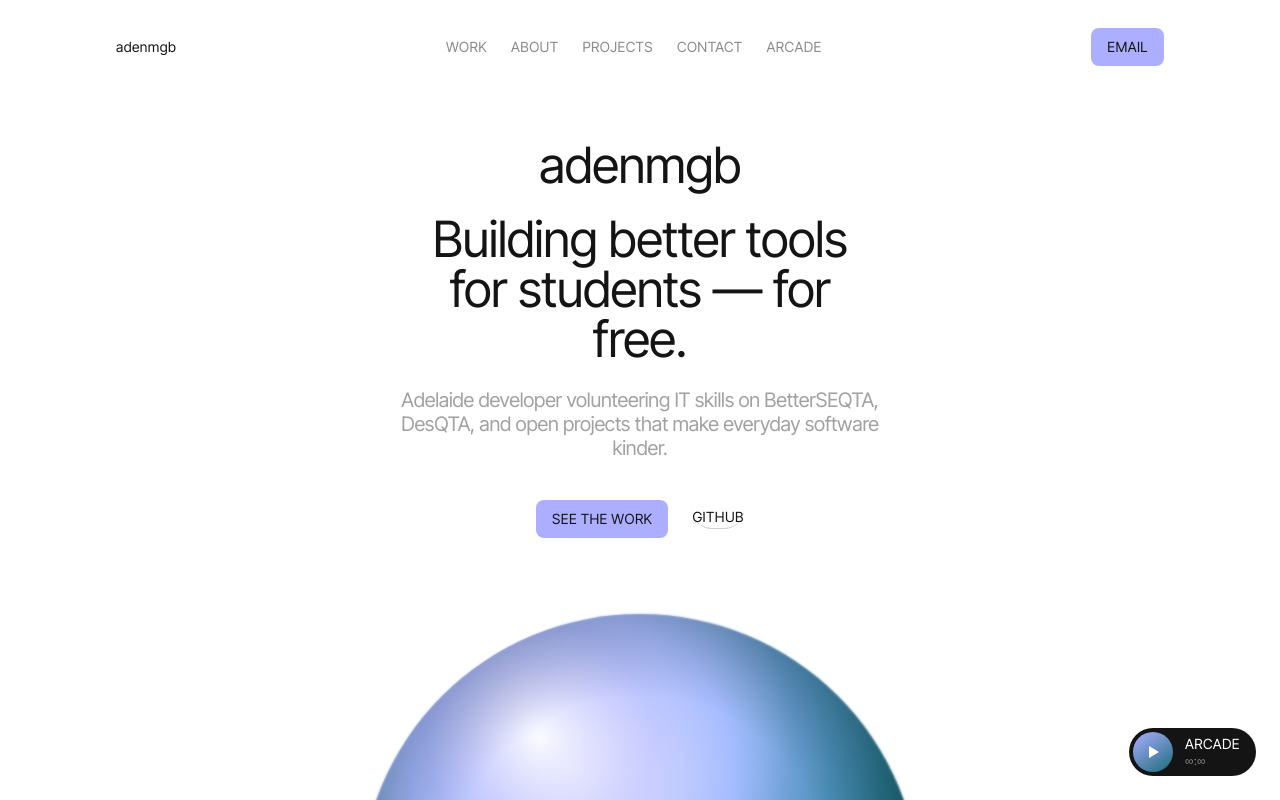
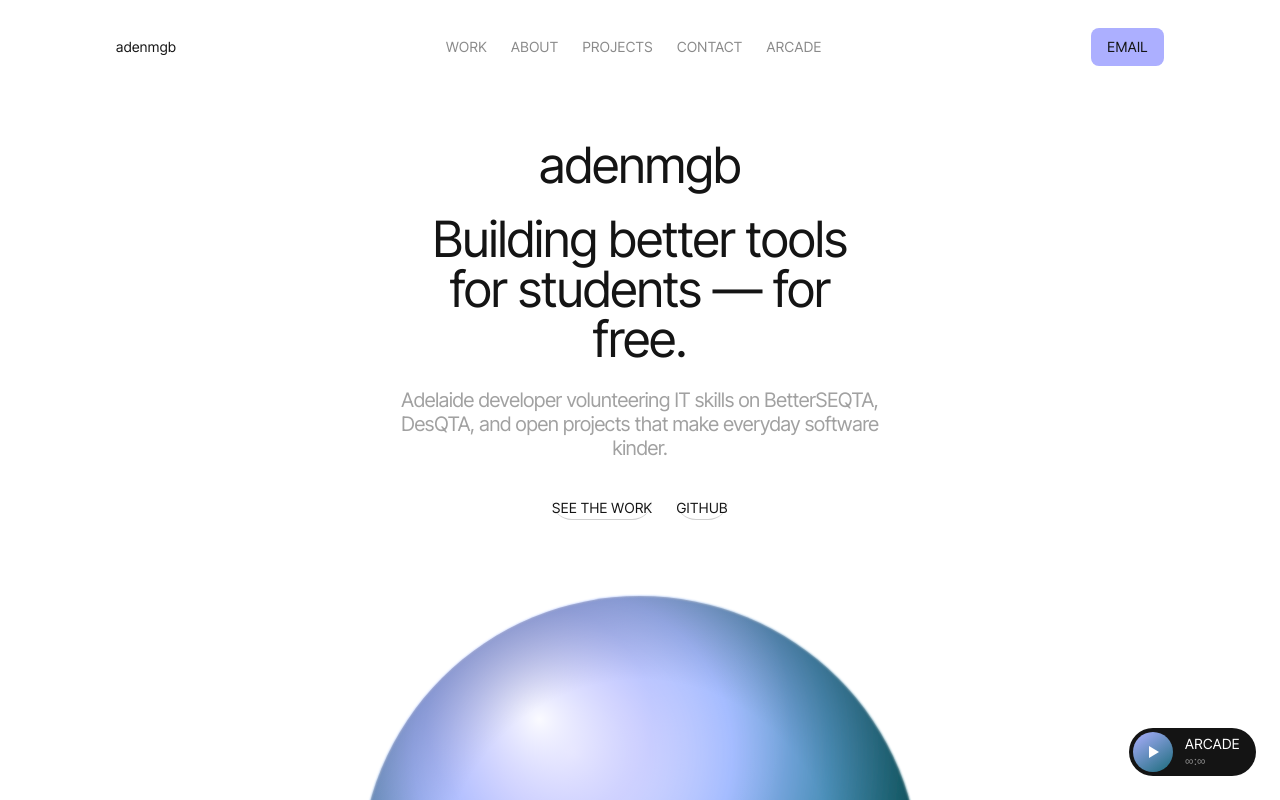
Before and after one commit to AdenMGB/webyuh, a Vue app: page / in a window 1280 px wide. Shown: the top 800 px of the page. Built offline with nearby package versions, Linux system fonts and the light colour scheme.

Commit message:
Reserve periwinkle fill for the Email action only
Hero CTAs use underline links so the accent button stays the single
chromatic control, matching the Amra do/don't rules.

Co-authored-by: Aden Lindsay <AdenMGB@users.noreply.github.com>

```diff
--- a/src/components/HomePage.vue
+++ b/src/components/HomePage.vue
@@ -119,7 +119,7 @@ const navClass = computed(() => (navScrolled.value ? 'nav--solid' : 'nav--clear'
           Adelaide developer volunteering IT skills on BetterSEQTA, DesQTA, and open projects that make everyday software kinder.
         </p>
         <div class="hero-cta reveal reveal-delay-3">
-          <a class="btn-accent" href="#work" @click="onNavigate($event, '#work')">See the work</a>
+          <a class="text-link" href="#work" @click="onNavigate($event, '#work')">See the work</a>
           <a
             class="text-link"
             href="https://github.com/AdenMGB"
```
